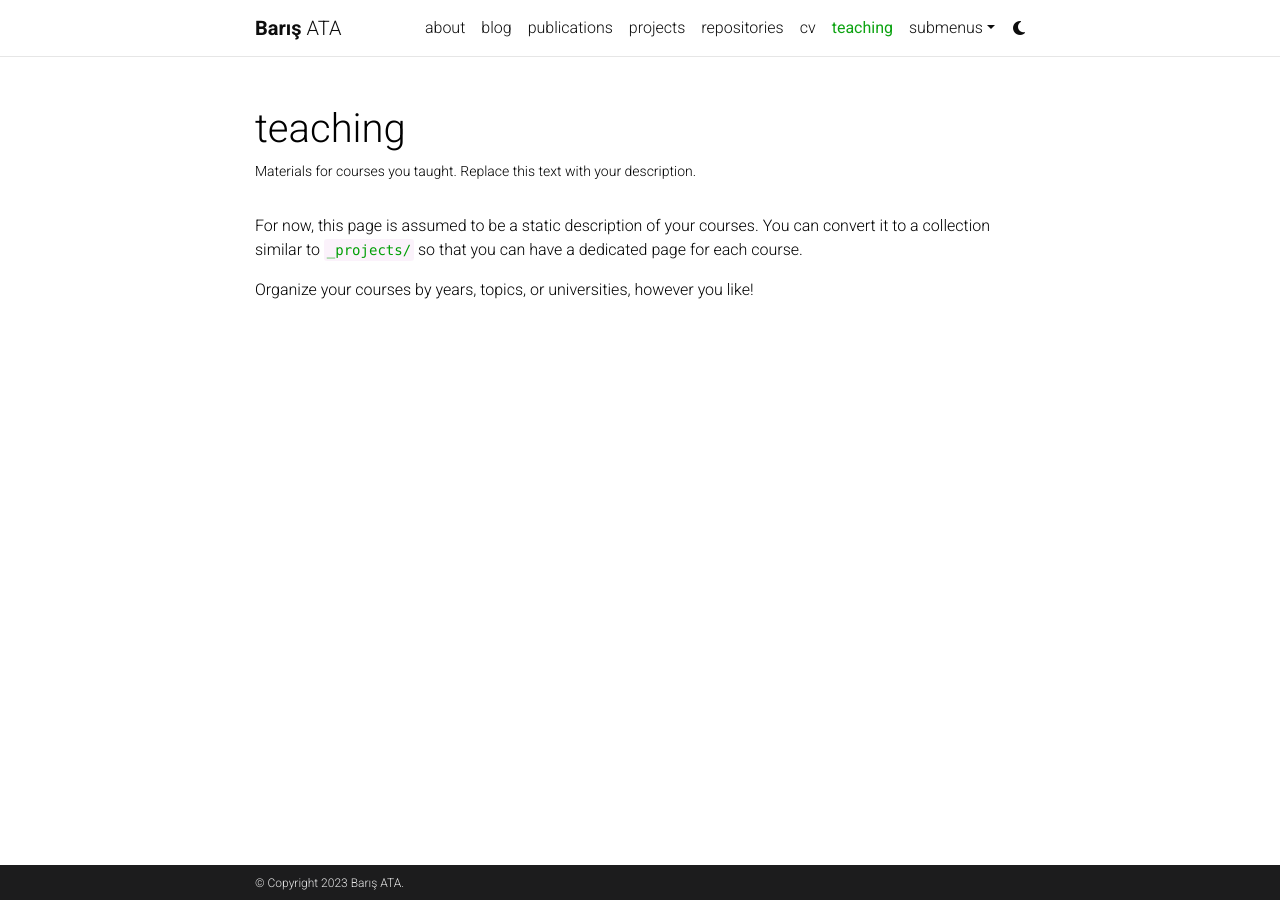
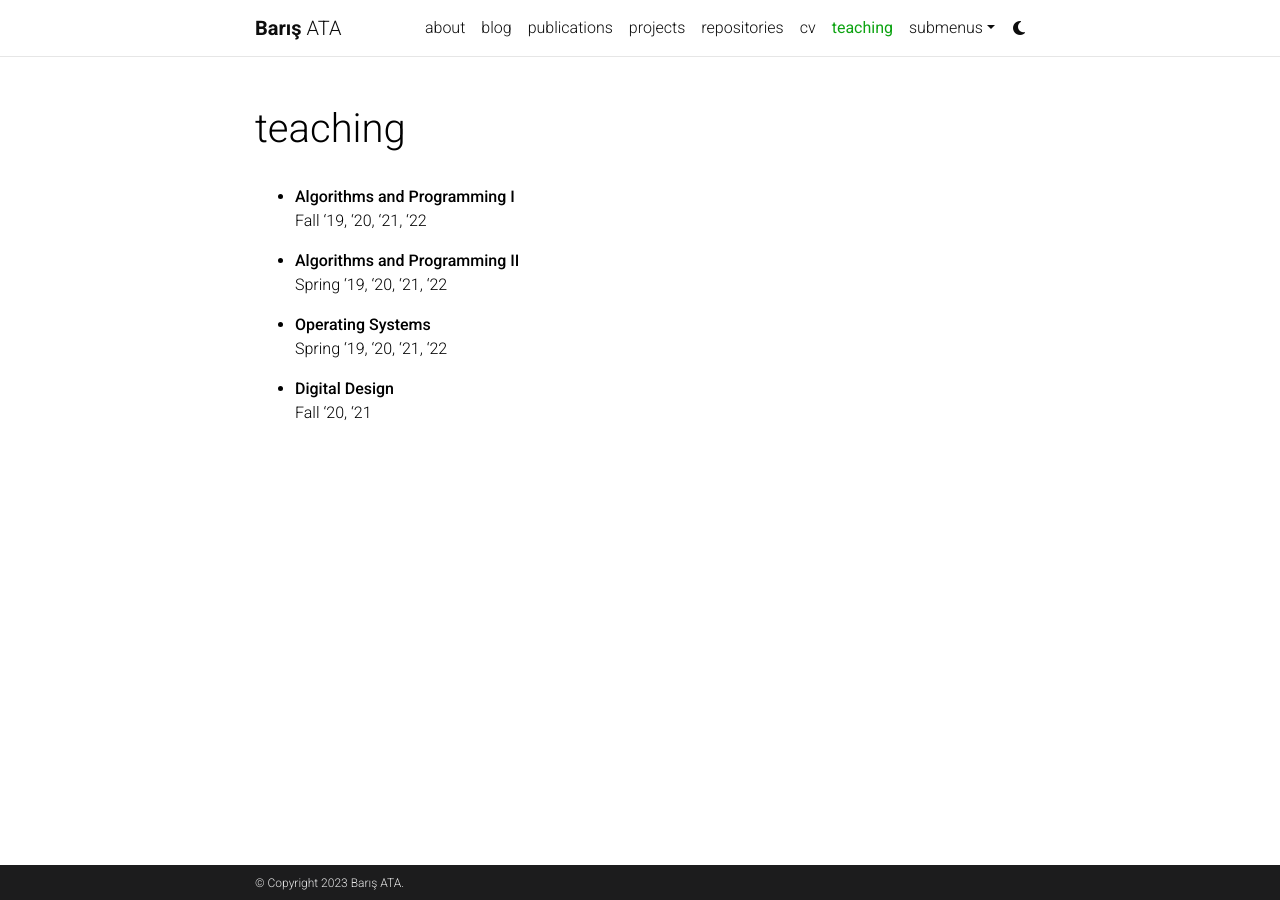
Before and after one commit to brsata/brsata.github.com, a Jekyll site: the page built from _pages/teaching.md, in a window 1280 px wide. Built offline with Jekyll 4.4.1, drawn with Linux system fonts in a browser that asks for light colours; comment, search, counter and statistics services are not loaded; a style sheet for code colours, icons or effects is not loaded.

Commit message:
Update teaching

```diff
--- a/_pages/teaching.md
+++ b/_pages/teaching.md
@@ -2,11 +2,22 @@
 layout: page
 permalink: /teaching/
 title: teaching
-description: Materials for courses you taught. Replace this text with your description.
+description:
 nav: true
 nav_order: 5
 ---
 
-For now, this page is assumed to be a static description of your courses. You can convert it to a collection similar to `_projects/` so that you can have a dedicated page for each course.
+- **Algorithms and Programming I**<br>
+Fall '19, '20, '21, '22
 
-Organize your courses by years, topics, or universities, however you like!
+
+- **Algorithms and Programming II**<br>
+Spring '19, '20, '21, '22
+
+
+- **Operating Systems**<br>
+Spring '19, '20, '21, '22
+
+
+- **Digital Design**<br>
+Fall '20, '21
```
